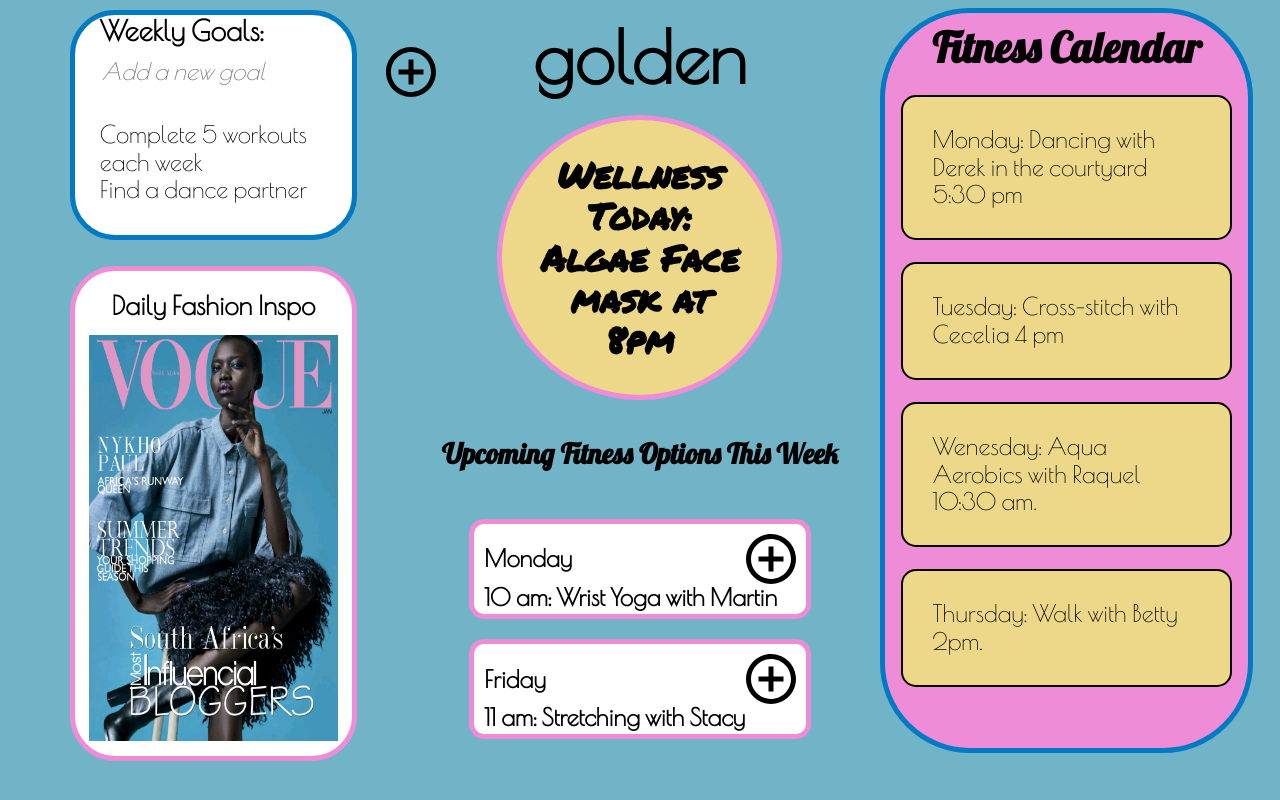
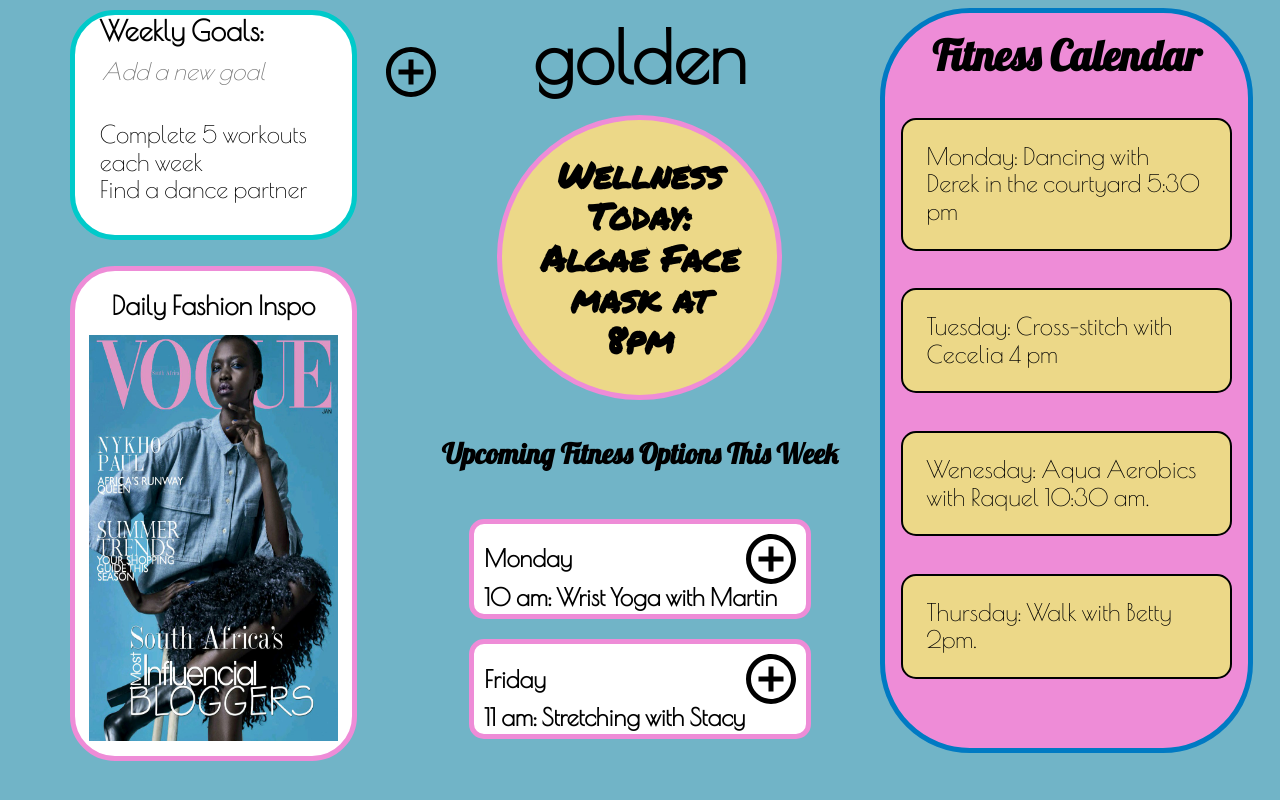
Before and after one commit to taylorsperry/hackathon, a plain HTML site: page index.html in a window 1280 px wide. In both pictures the pointer is over the element 213 px from the left and 125 px from the top of the page. Drawn offline with nearby package versions, Linux system fonts and the light colour scheme.

Commit message:
add hovers

```diff
--- a/index.css
+++ b/index.css
@@ -178,7 +178,7 @@ body {
 }
 
 .container-right article p {
-  padding: 24px;
+  padding: 18px;
   background-color: #ecd888;
   font-size: 24px;
   margin: 5px;
@@ -188,3 +188,11 @@ body {
   display: flex;
   align-items: center;
 }
+
+.goals:hover,
+.item-container:hover,
+.inspo:hover,
+.schedule:hover,
+.fitness-calendar:hover {
+  border-color: #00CACA;
+}
```
